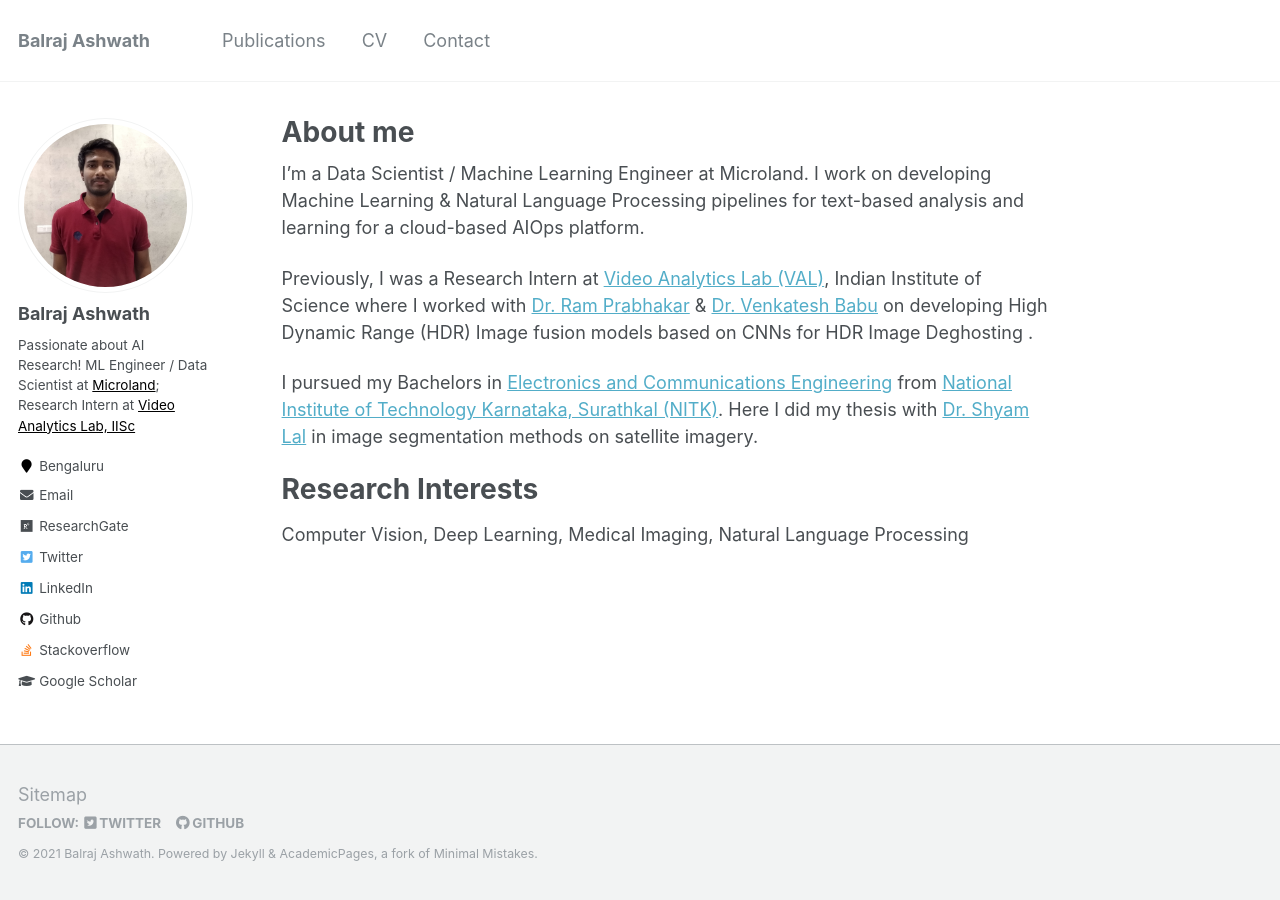
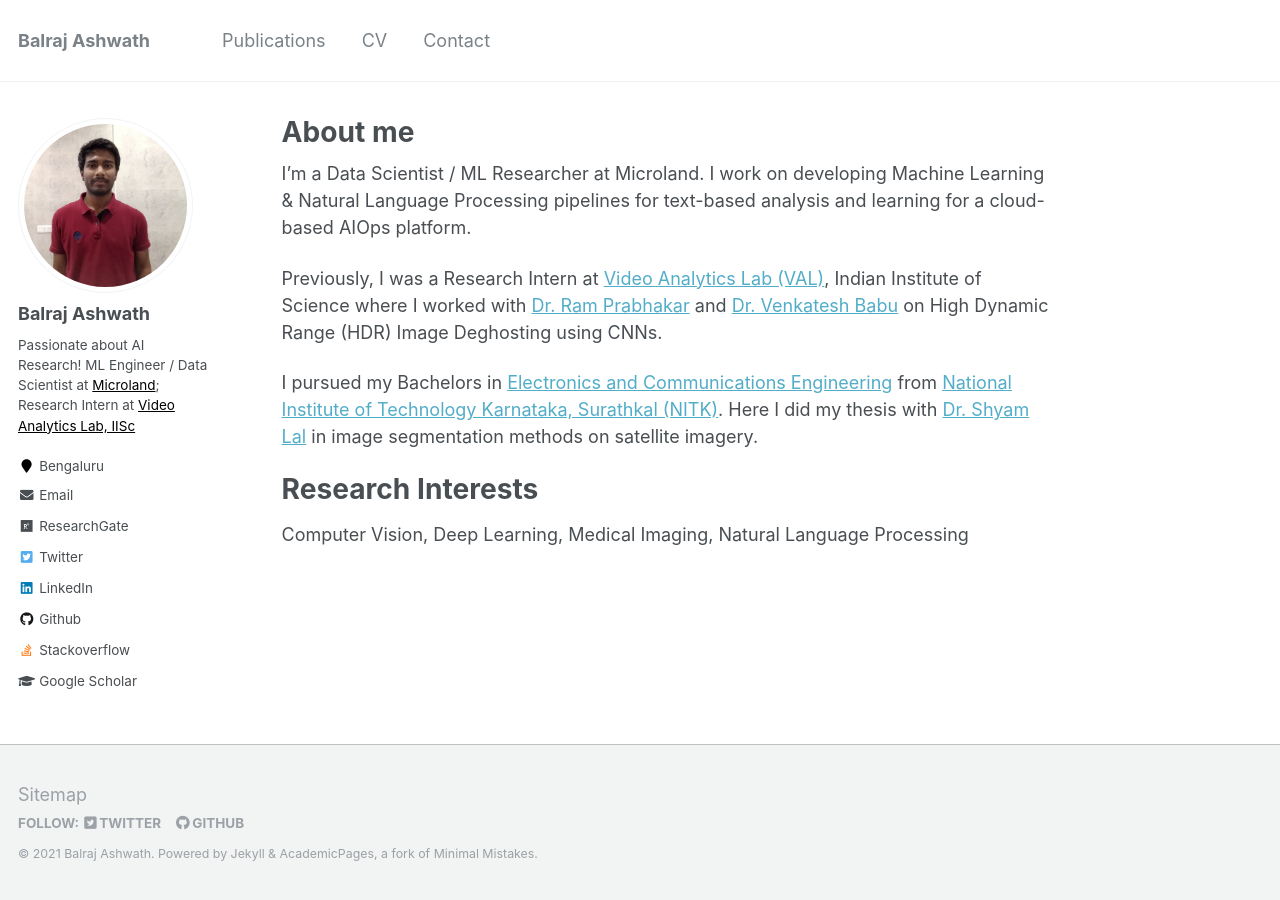
Before and after one commit to BalrajAshwath/BalrajAshwath.github.io, a Jekyll site: the page built from _pages/about.md, in a window 1280 px wide. Built offline with Jekyll 4.4.1, drawn with Linux system fonts in a browser that asks for light colours.

Commit message:
Update about.md

```diff
--- a/_pages/about.md
+++ b/_pages/about.md
@@ -8,9 +8,9 @@ redirect_from:
   - /about.html
 ---
 
-I'm a Data Scientist / Machine Learning Engineer at Microland. I work on developing Machine Learning & Natural Language Processing pipelines for text-based analysis and learning for a cloud-based AIOps platform.
+I'm a Data Scientist / ML Researcher at Microland. I work on developing Machine Learning & Natural Language Processing pipelines for text-based analysis and learning for a cloud-based AIOps platform.
 
-Previously, I was a Research Intern at [Video Analytics Lab (VAL)](http://val.serc.iisc.ernet.in/valweb), Indian Institute of Science where I worked with [Dr. Ram Prabhakar](https://sites.google.com/view/kramprabhakar/) & [Dr. Venkatesh Babu](http://cds.iisc.ac.in/faculty/venky/) on developing High Dynamic Range (HDR) Image fusion models based on CNNs for HDR Image Deghosting .
+Previously, I was a Research Intern at [Video Analytics Lab (VAL)](http://val.serc.iisc.ernet.in/valweb), Indian Institute of Science where I worked with [Dr. Ram Prabhakar](https://sites.google.com/view/kramprabhakar/) and [Dr. Venkatesh Babu](http://cds.iisc.ac.in/faculty/venky/) on High Dynamic Range (HDR) Image Deghosting using CNNs.
 
 I pursued my Bachelors in [Electronics and Communications Engineering](https://ece.nitk.ac.in/) from [National Institute of Technology Karnataka, Surathkal (NITK)](https://www.nitk.ac.in/). Here I did my thesis with [Dr. Shyam Lal](https://ece.nitk.ac.in/faculty/shyam-lal) in image segmentation methods on satellite imagery.
 
```
